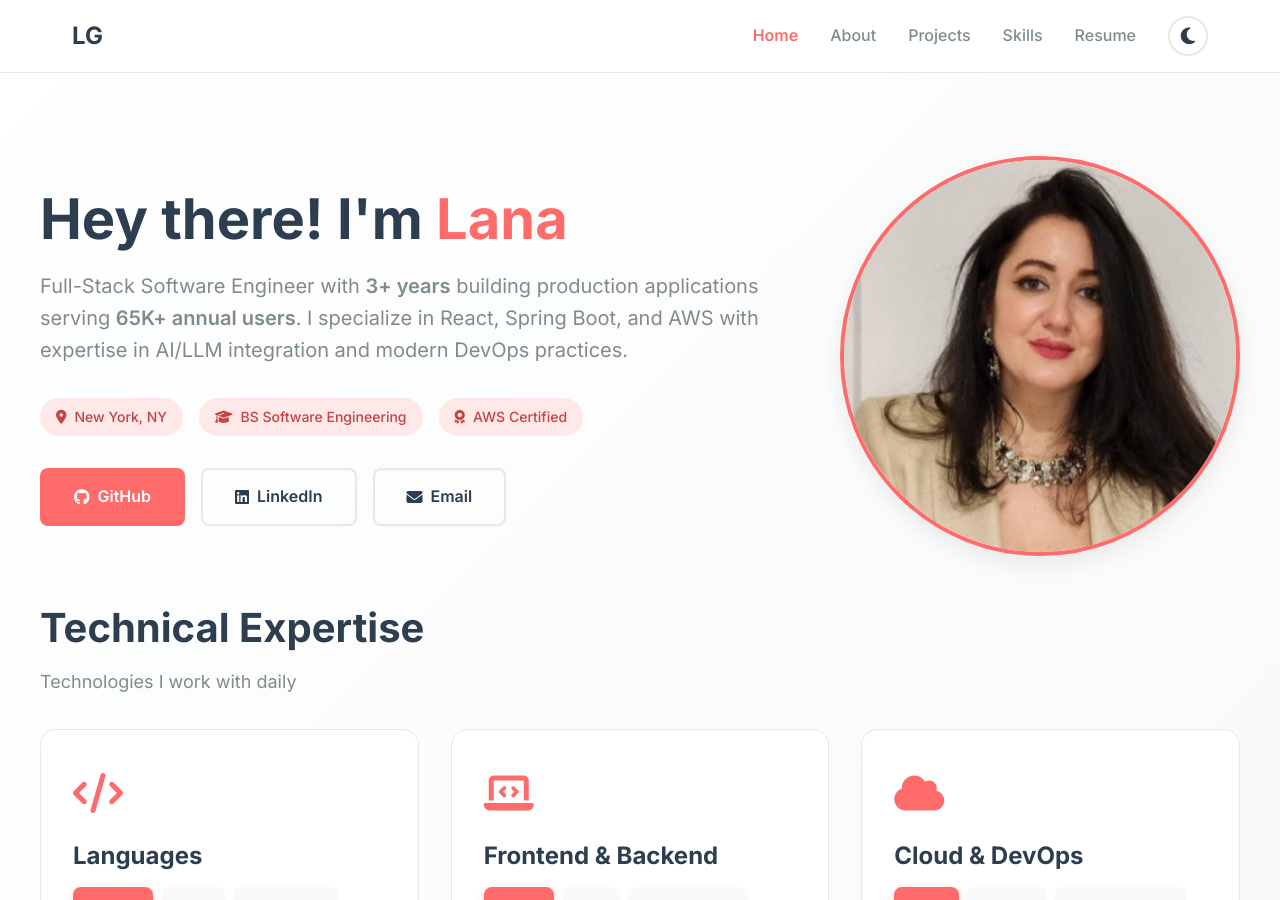
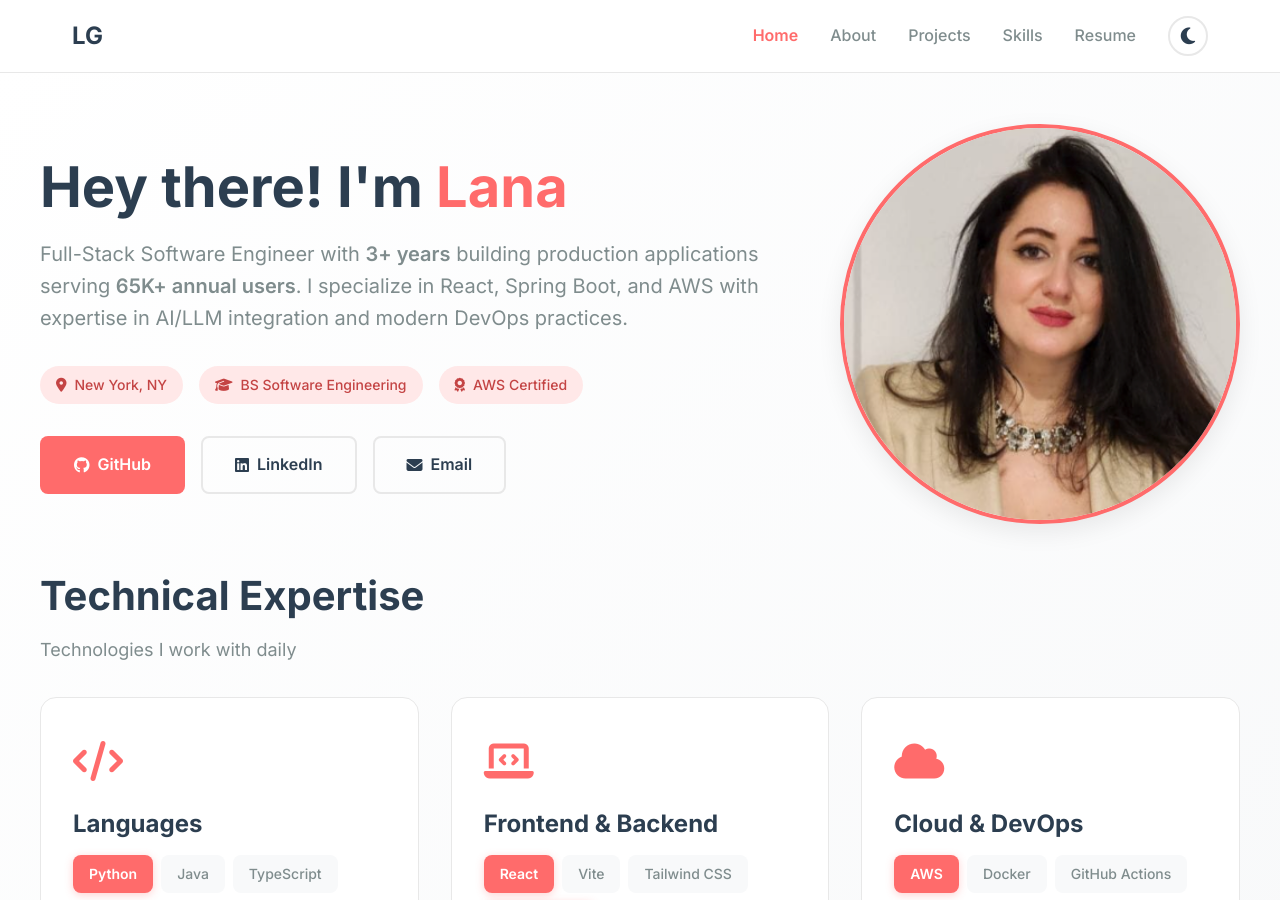
Before and after one commit to lanagasparyan/lanagasparyan.github.io, a Jekyll site: the page built from index.markdown, in a window 1280 px wide and 900 px high. Built offline with Jekyll 4.4.1, drawn with Linux system fonts in a browser that asks for light colours.

Commit message:
Adjust hero height to account for fixed navigation bar
Changed hero min-height from 100vh to calc(100vh - 60px) to account
for the fixed navigation bar height. Also reduced top padding from 6rem
to 4rem for better spacing.

This makes the hero section properly fill the viewport while accounting
for the navigation, matching the mockup appearance.

🤖 Generated with [Claude Code](https://claude.com/claude-code)

Co-Authored-By: Claude <noreply@anthropic.com>

```diff
--- a/_sass/_hero.scss
+++ b/_sass/_hero.scss
@@ -4,11 +4,11 @@
  */
 
 .hero {
-    min-height: 100vh;
+    min-height: calc(100vh - 60px);
     display: flex;
     align-items: center;
     justify-content: center;
-    padding: 6rem 2rem 4rem;
+    padding: 4rem 2rem 4rem;
     background: linear-gradient(135deg, var(--bg-primary) 0%, var(--bg-secondary) 100%);
 }
 
```
